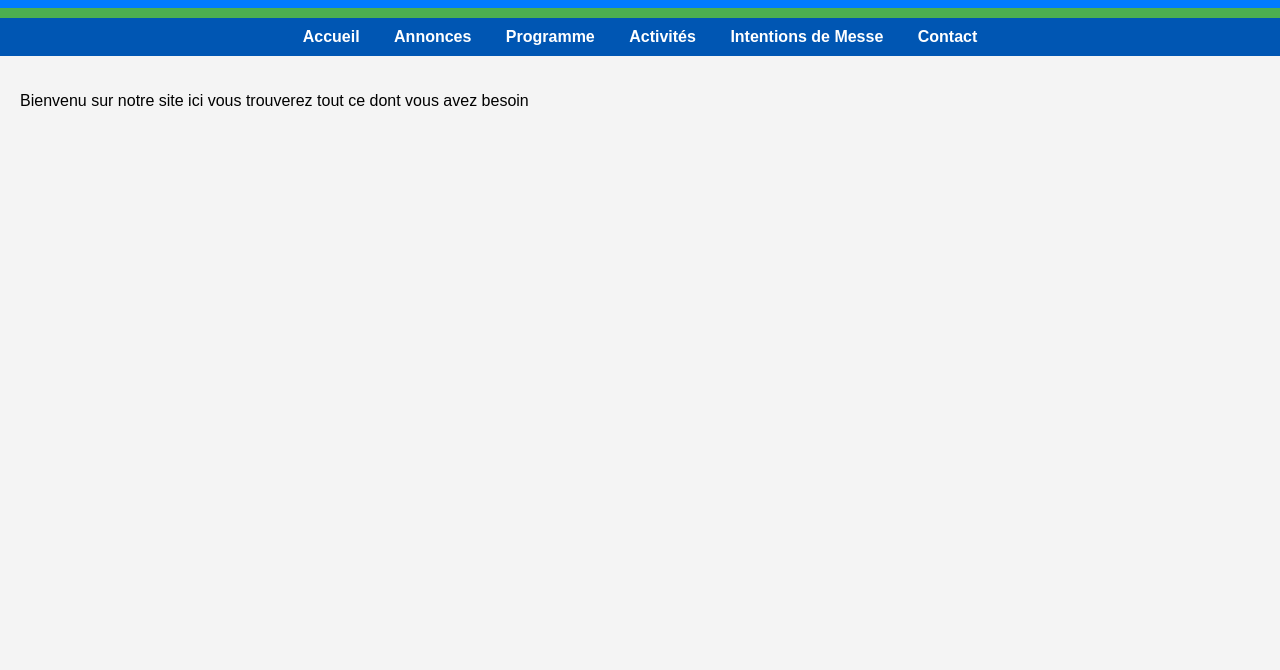
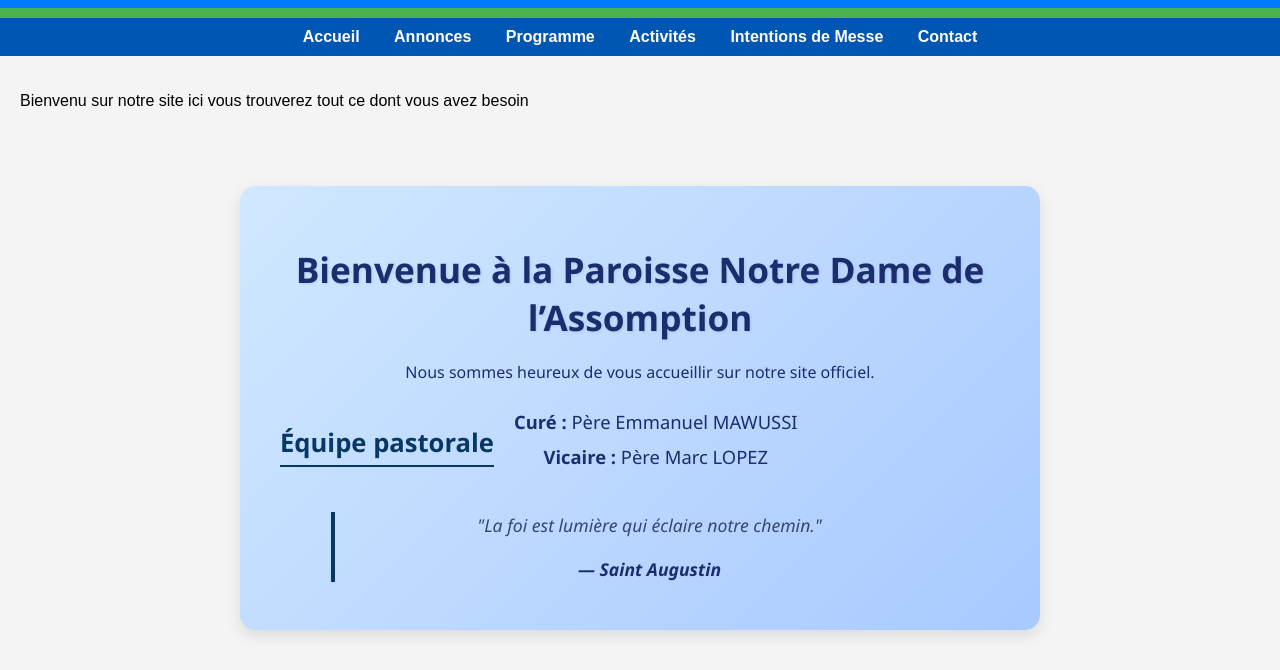
Before and after one commit to Goldenboy34/site-eglise, a plain HTML site: page index.html in a window 1280 px wide. Shown: the part 264-934 px from the top of the page. Before the commit the page ends 800 px from the top, so only its background shows below. Drawn offline with Linux system fonts and the light colour scheme.

Commit message:
Ajout section Accueil : équipe pastorale et citation avec style attractif

```diff
--- a/css/style.css
+++ b/css/style.css
@@ -144,3 +144,67 @@ nav a:hover {
 .menu-principal a:hover {
     text-decoration: underline;
 }
+/* Section Accueil - équipe pastorale et citation */
+.accueil-info {
+  max-width: 720px;
+  margin: 40px auto;
+  padding: 30px 40px;
+  background: linear-gradient(135deg, #d0e8ff, #a9c9ff);
+  border-radius: 15px;
+  box-shadow: 0 6px 15px rgba(0,0,0,0.1);
+  font-family: 'Segoe UI', Tahoma, Geneva, Verdana, sans-serif;
+  color: #1a2e6e;
+  text-align: center;
+}
+
+.accueil-info h2 {
+  font-size: 2.2em;
+  margin-bottom: 20px;
+  font-weight: 700;
+  text-shadow: 1px 1px 3px rgba(0,0,0,0.1);
+}
+
+.equipe-pastorale {
+  margin-bottom: 25px;
+}
+
+.equipe-pastorale h3 {
+  font-size: 1.6em;
+  margin-bottom: 15px;
+  font-weight: 600;
+  color: #073763;
+  border-bottom: 2px solid #073763;
+  display: inline-block;
+  padding-bottom: 5px;
+}
+
+.equipe-pastorale ul {
+  list-style: none;
+  padding: 0;
+  margin: 0;
+}
+
+.equipe-pastorale li {
+  font-size: 1.15em;
+  margin: 10px 0;
+  font-weight: 500;
+}
+
+.citation-spirituelle {
+  font-style: italic;
+  font-size: 1.1em;
+  color: #344772;
+  border-left: 4px solid #073763;
+  padding-left: 15px;
+  margin-top: 30px;
+  max-width: 600px;
+  margin-left: auto;
+  margin-right: auto;
+  line-height: 1.5;
+}
+
+.citation-spirituelle footer {
+  margin-top: 8px;
+  font-weight: 600;
+  color: #1a2e6e;
+}
--- a/index.html
+++ b/index.html
@@ -29,5 +29,23 @@
     <section>
         <p>Bienvenu sur notre site ici vous trouverez tout ce dont vous avez besoin</p>
     </section>
+    <section class="accueil-info">
+  <h2>Bienvenue à la Paroisse Notre Dame de l’Assomption</h2>
+  <p>Nous sommes heureux de vous accueillir sur notre site officiel.</p>
+
+  <div class="equipe-pastorale">
+    <h3>Équipe pastorale</h3>
+    <ul>
+      <li><strong>Curé :</strong> Père Emmanuel MAWUSSI</li>
+      <li><strong>Vicaire :</strong> Père Marc LOPEZ</li>
+    </ul>
+  </div>
+
+  <blockquote class="citation-spirituelle">
+    <p>"La foi est lumière qui éclaire notre chemin."</p>
+    <footer>— Saint Augustin</footer>
+  </blockquote>
+</section>
+
 </body>
 </html>
```
